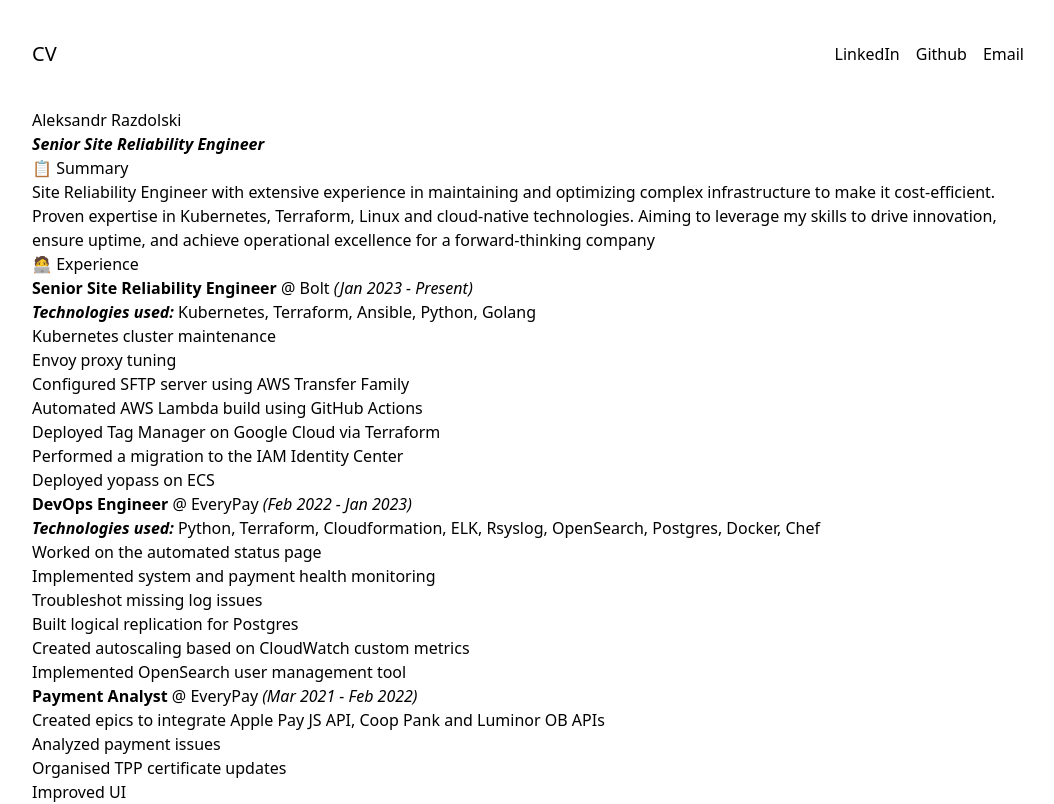
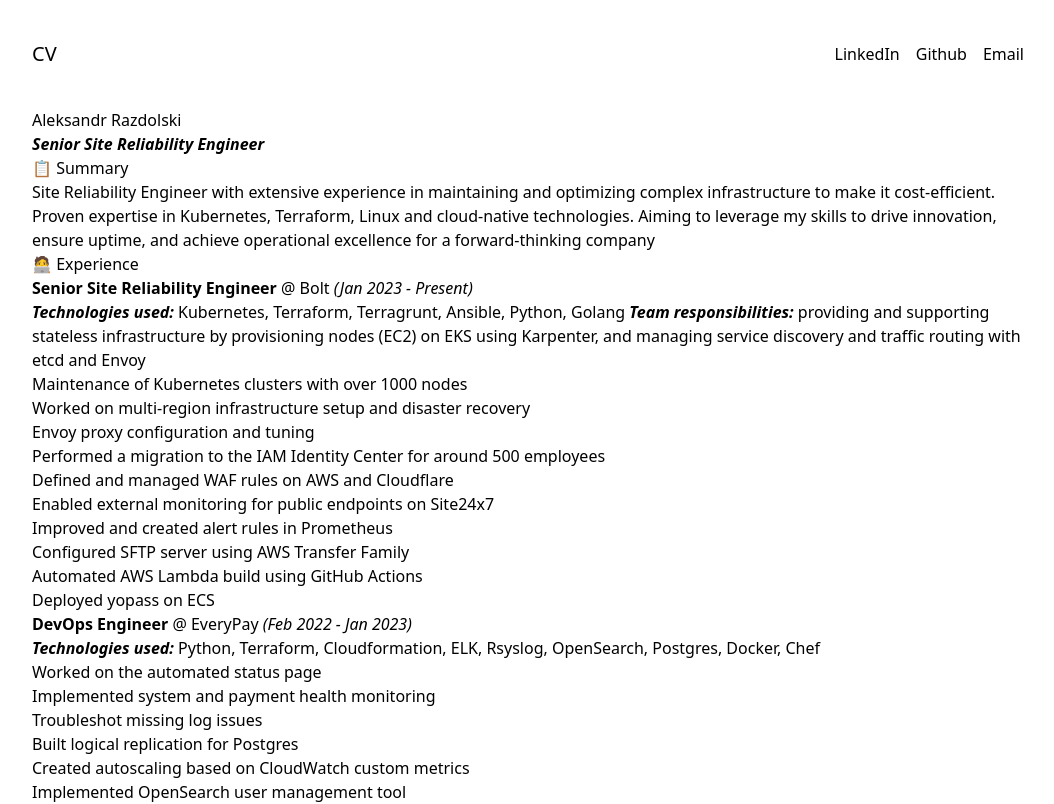
Before and after one commit to arazdolski/cv, a Next.js app: page /cv in a window 1280 px wide. Shown: the top 804 px of the page, without its empty margins (112-1166 px from the left). Built offline with nearby package versions, Linux system fonts and the light colour scheme.

Commit message:
Update SRE experience in Bolt

```diff
--- a/pages/cv.mdx
+++ b/pages/cv.mdx
@@ -11,14 +11,18 @@
 ## 🧑‍💻 Experience
 
 **Senior Site Reliability Engineer** @ [Bolt](https://bolt.eu/) _(Jan 2023 - Present)_<br />
-**_Technologies used:_** Kubernetes, Terraform, Ansible, Python, Golang
+**_Technologies used:_** Kubernetes, Terraform, Terragrunt, Ansible, Python, Golang
+**_Team responsibilities:_** providing and supporting stateless infrastructure by provisioning nodes (EC2) on EKS using Karpenter, and managing service discovery and traffic routing with etcd and Envoy
 
-- Kubernetes cluster maintenance
-- Envoy proxy tuning
+- Maintenance of Kubernetes clusters with over 1000 nodes
+- Worked on multi-region infrastructure setup and disaster recovery
+- Envoy proxy configuration and tuning
+- Performed a migration to the IAM Identity Center for around 500 employees
+- Defined and managed WAF rules on AWS and Cloudflare
+- Enabled external monitoring for public endpoints on Site24x7
+- Improved and created alert rules in Prometheus
 - Configured SFTP server using AWS Transfer Family
 - Automated AWS Lambda build using GitHub Actions
-- Deployed Tag Manager on Google Cloud via Terraform
-- Performed a migration to the IAM Identity Center
 - Deployed yopass on ECS
 
 **DevOps Engineer** @ [EveryPay](https://every-pay.com/) _(Feb 2022 - Jan 2023)_<br />
```
